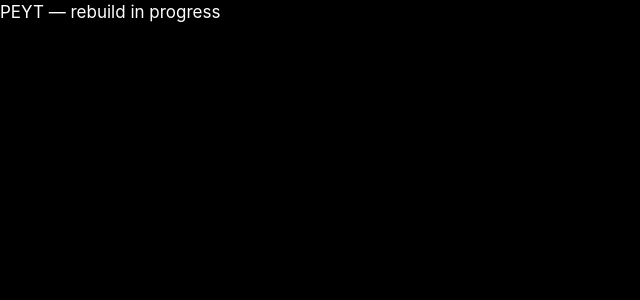
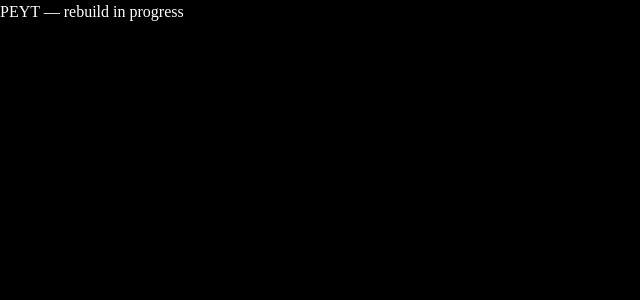
Before and after one commit to NoWint/pleaseenteryourtext-studio.github.io, a React (Vite) app: page / in a window 1280 px wide. Shown: the top 300 px of the page, without its empty margins (0-640 px from the left). Built offline with nearby package versions, Linux system fonts and the light colour scheme.

Commit message:
feat: rewrite design tokens to monochrome + add Inter/JetBrains globals

```diff
--- a/src/styles/global.css
+++ b/src/styles/global.css
@@ -1,6 +1,6 @@
-@import './tokens.css';
-
-*, *::before, *::after {
+*,
+*::before,
+*::after {
   margin: 0;
   padding: 0;
   box-sizing: border-box;
@@ -14,20 +14,22 @@ html {
 
 body {
   font-family: var(--font-text);
-  color: var(--text-primary);
+  font-size: var(--text-body);
+  color: var(--text-on-ink);
+  background: var(--ink-deep);
   overflow-x: hidden;
   line-height: 1.5;
-  font-size: var(--text-body);
-  background: #050508;
-  text-shadow: 0 1px 8px rgba(0, 0, 0, 0.8), 0 0 24px rgba(0, 0, 0, 0.5);
 }
 
 ::selection {
-  background: rgba(131, 56, 236, 0.3);
-  color: var(--text-primary);
+  background: var(--ink);
+  color: var(--paper);
 }
 
-a { color: inherit; text-decoration: none; }
+a {
+  color: inherit;
+  text-decoration: none;
+}
 
 button {
   font-family: inherit;
@@ -37,66 +39,74 @@ button {
   color: inherit;
 }
 
-img { display: block; max-width: 100%; height: auto; }
+img {
+  display: block;
+  max-width: 100%;
+  height: auto;
+}
 
 .skip-link {
   position: absolute;
   top: -40px;
   left: 0;
-  background: var(--prism-2);
-  color: #fff;
+  background: var(--paper);
+  color: var(--ink);
   padding: 8px 16px;
   z-index: 9999;
-  transition: top 0.2s;
+  transition: top var(--dur-fast) var(--ease);
 }
-.skip-link:focus { top: 0; }
+.skip-link:focus {
+  top: 0;
+}
 
 :focus-visible {
-  outline: 2px solid var(--prism-3);
+  outline: 2px solid currentColor;
   outline-offset: 2px;
 }
 
+.container {
+  max-width: var(--container);
+  margin: 0 auto;
+  padding: 0 var(--space-4);
+  width: 100%;
+}
+
+main {
+  position: relative;
+  z-index: 1;
+}
+
+section {
+  position: relative;
+  width: 100%;
+  scroll-margin-top: 0;
+}
+
+/* HUD 工具类 */
+.label {
+  font-family: var(--font-mono);
+  font-weight: 700;
+  font-size: var(--text-label);
+  letter-spacing: 0.25em;
+  text-transform: uppercase;
+}
+
+.micro {
+  font-family: var(--font-mono);
+  font-size: var(--text-micro);
+  letter-spacing: 0.2em;
+  text-transform: uppercase;
+}
+
 @media (prefers-reduced-motion: reduce) {
-  html { scroll-behavior: auto; }
-  *, *::before, *::after {
+  html {
+    scroll-behavior: auto;
+  }
+  *,
+  *::before,
+  *::after {
     animation-duration: 0.01ms !important;
     animation-iteration-count: 1 !important;
     transition-duration: 0.01ms !important;
   }
 }
-
-.container {
-  max-width: var(--container-wide);
-  margin: 0 auto;
-  padding: 0 var(--space-4);
-  width: 100%;
-}
-
-.container-narrow {
-  max-width: var(--container-narrow);
-  margin: 0 auto;
-  padding: 0 var(--space-4);
-  width: 100%;
-}
-
-main, footer {
-  position: relative;
-  z-index: 1;
-}
-
-.bg-veil {
-  position: fixed;
-  inset: 0;
-  z-index: 0;
-  pointer-events: none;
-  background: rgba(5, 5, 8, 0.82);
-  -webkit-backdrop-filter: blur(28px) saturate(130%);
-  backdrop-filter: blur(28px) saturate(130%);
-}
-
-.section {
-  position: relative;
-  z-index: 1;
-  width: 100%;
-  padding: clamp(120px, 18vh, 200px) 0;
-}
--- a/src/styles/tokens.css
+++ b/src/styles/tokens.css
@@ -1,49 +1,47 @@
 :root {
-  --canvas: transparent;
-  --surface-elevated: rgba(10, 10, 12, 0.65);
-  --surface-2: #1C1C1E;
-  --hairline: rgba(255, 255, 255, 0.08);
+  /* 黑白灰阶（无 hue） */
+  --ink:           #000000;
+  --ink-deep:      #0a0a0a;
+  --ink-elevated:  #0c0c0c;
+  --ink-surface:   #111111;
+  --ink-2:         #1C1C1E;
+  --line:          #2a2a2a;
+  --line-2:        #333333;
+  --line-3:        #444444;
 
-  --prism-1: #FF006E;
-  --prism-2: #8338EC;
-  --prism-3: #3A86FF;
-  --prism-gradient: linear-gradient(90deg, var(--prism-1), var(--prism-2), var(--prism-3));
+  --paper:         #ffffff;
+  --paper-2:       #f4f4f4;
+  --paper-3:       #e8e8e8;
 
-  --text-primary: #F5F5F7;
-  --text-secondary: #A1A1A6;
-  --text-tertiary: #6E6E73;
+  --text-on-ink:        #ffffff;
+  --text-on-ink-2:      #bbbbbb;
+  --text-on-ink-3:      #888888;
+  --text-on-ink-4:      #666666;
 
-  --font-display: 'SF Pro Display', -apple-system, BlinkMacSystemFont, 'Inter', sans-serif;
-  --font-text: 'SF Pro Text', -apple-system, BlinkMacSystemFont, 'Inter', sans-serif;
-  --font-mono: 'SF Mono', 'JetBrains Mono', ui-monospace, monospace;
+  --text-on-paper:      #000000;
+  --text-on-paper-2:    #444444;
+  --text-on-paper-3:    #666666;
+  --text-on-paper-4:    #888888;
 
-  --text-hero: 96px;
-  --text-display: 72px;
-  --text-title: 48px;
-  --text-headline: 32px;
-  --text-body: 17px;
-  --text-caption: 14px;
+  --font-display: 'Inter', -apple-system, BlinkMacSystemFont, sans-serif;
+  --font-mono:    'JetBrains Mono', 'SF Mono', ui-monospace, monospace;
+  --font-text:    var(--font-mono);
+
+  --text-mega:     clamp(56px, 9vw, 104px);
+  --text-display:  clamp(40px, 6vw, 72px);
+  --text-title:    clamp(28px, 4vw, 48px);
+  --text-headline: clamp(20px, 2.5vw, 32px);
+  --text-body:     15px;
+  --text-caption:  13px;
+  --text-label:    11px;
+  --text-micro:    9px;
 
   --space-1: 8px; --space-2: 16px; --space-3: 24px; --space-4: 32px;
-  --space-5: 48px; --space-6: 64px; --space-7: 96px;
+  --space-5: 48px; --space-6: 64px; --space-7: 96px; --space-8: 128px;
 
-  --container-wide: 1440px;
-  --container-narrow: 760px;
-
-  --ease-apple: cubic-bezier(0.16, 1, 0.3, 1);
-  --duration-slow: 0.8s;
-  --duration-medium: 0.4s;
-  --duration-fast: 0.2s;
+  --container: 1320px;
+  --ease: cubic-bezier(0.16, 1, 0.3, 1);
+  --dur-slow: 0.8s; --dur-med: 0.4s; --dur-fast: 0.2s;
 
   color-scheme: dark;
 }
-
-@media (max-width: 1024px) {
-  :root { --text-hero: 64px; --text-display: 48px; --text-title: 36px; }
-}
-@media (max-width: 768px) {
-  :root { --text-hero: 48px; --text-display: 36px; --text-title: 28px; --text-headline: 24px; }
-}
-@media (max-width: 640px) {
-  :root { --text-hero: 36px; --text-display: 28px; }
-}
```
Also changed, not shown: src/data/site.ts (+5 -5 lines).
